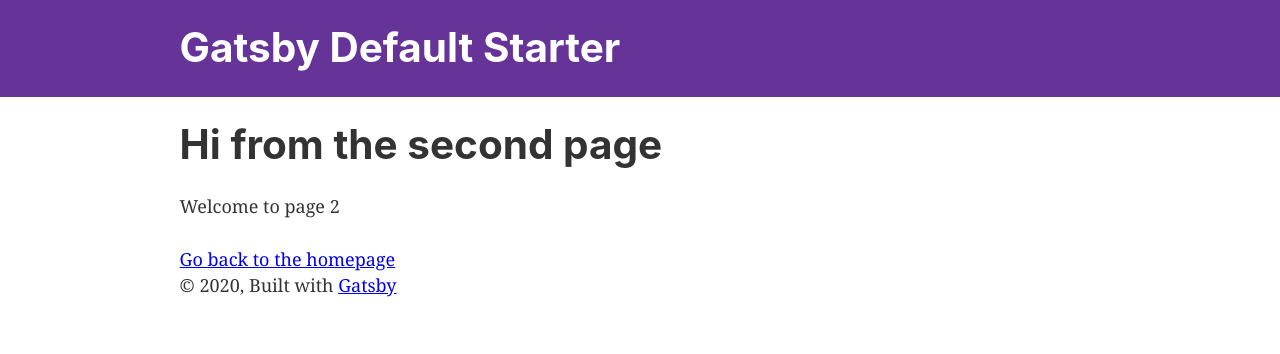
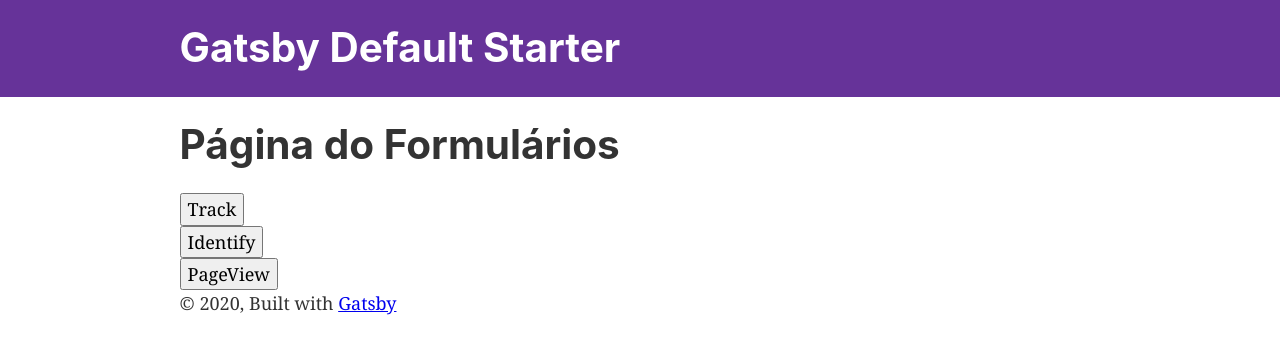
Before and after one commit to rmhulle/aevo-test, a Gatsby site: page /page-2 in a window 1280 px wide. Built offline with nearby package versions, Linux system fonts and the light colour scheme; Gatsby itself is replaced by a stand-in of ours.

Commit message:
Commit Tracking

```diff
--- a/gatsby-config.js
+++ b/gatsby-config.js
@@ -16,6 +16,9 @@ module.exports = {
     `gatsby-transformer-sharp`,
     `gatsby-plugin-sharp`,
     {
+      resolve: "gatsby-plugin-analytics",
+    },
+    {
       resolve: `gatsby-plugin-manifest`,
       options: {
         name: `gatsby-starter-default`,
--- a/package.json
+++ b/package.json
@@ -5,8 +5,10 @@
   "version": "0.1.0",
   "author": "Kyle Mathews <mathews.kyle@gmail.com>",
   "dependencies": {
+    "analytics": "^0.3.1",
     "gatsby": "^2.20.12",
     "gatsby-image": "^2.3.1",
+    "gatsby-plugin-analytics": "^0.2.0",
     "gatsby-plugin-manifest": "^2.3.3",
     "gatsby-plugin-offline": "^3.1.2",
     "gatsby-plugin-react-helmet": "^3.2.1",
--- /dev/null
+++ b/src/analytics.js
@@ -0,0 +1,29 @@
+/* analytics.js */
+import Analytics from "analytics"
+
+// TODO Instalar o noScript do TagManager.
+
+const analytics = Analytics({
+  app: "AevoTeste",
+  debug: true,
+  plugins: [],
+})
+
+analytics.on("page", ({ payload }) => {
+  console.log("page view fired", payload)
+})
+
+analytics.on("track", ({ payload }) => {
+  console.log("event dispatched:", payload)
+})
+
+analytics.on("identify", ({ payload }) => {
+  console.log("user identified as:", payload)
+})
+
+// Set to global so Gatsby analytics plugin will work
+if (typeof window !== "undefined") {
+  window.Analytics = analytics
+}
+
+export default analytics
--- a/src/pages/page-2.js
+++ b/src/pages/page-2.js
@@ -3,13 +3,40 @@ import { Link } from "gatsby"
 
 import Layout from "../components/layout"
 import SEO from "../components/seo"
+import analytics from "../analytics"
+
+function onclickTrack() {
+  analytics.track("Click Link", {
+    category: "Link",
+  })
+}
+
+function onclickIdentify() {
+  analytics.identify("XPTO-001", {
+    email: "rmhulle@gmail.com",
+    name: "Rodrigo Hulle",
+  })
+}
+
+function onclickPage() {
+  analytics.page()
+}
 
 const SecondPage = () => (
   <Layout>
     <SEO title="Page two" />
-    <h1>Hi from the second page</h1>
-    <p>Welcome to page 2</p>
-    <Link to="/">Go back to the homepage</Link>
+    <h1>Página do Formulários</h1>
+    <div>
+      <button onClick={onclickTrack}>Track</button>
+    </div>
+    <div>
+      {" "}
+      <button onClick={onclickIdentify}>Identify</button>
+    </div>
+    <div>
+      {" "}
+      <button onClick={onclickPage}>PageView</button>
+    </div>
   </Layout>
 )
 
```
